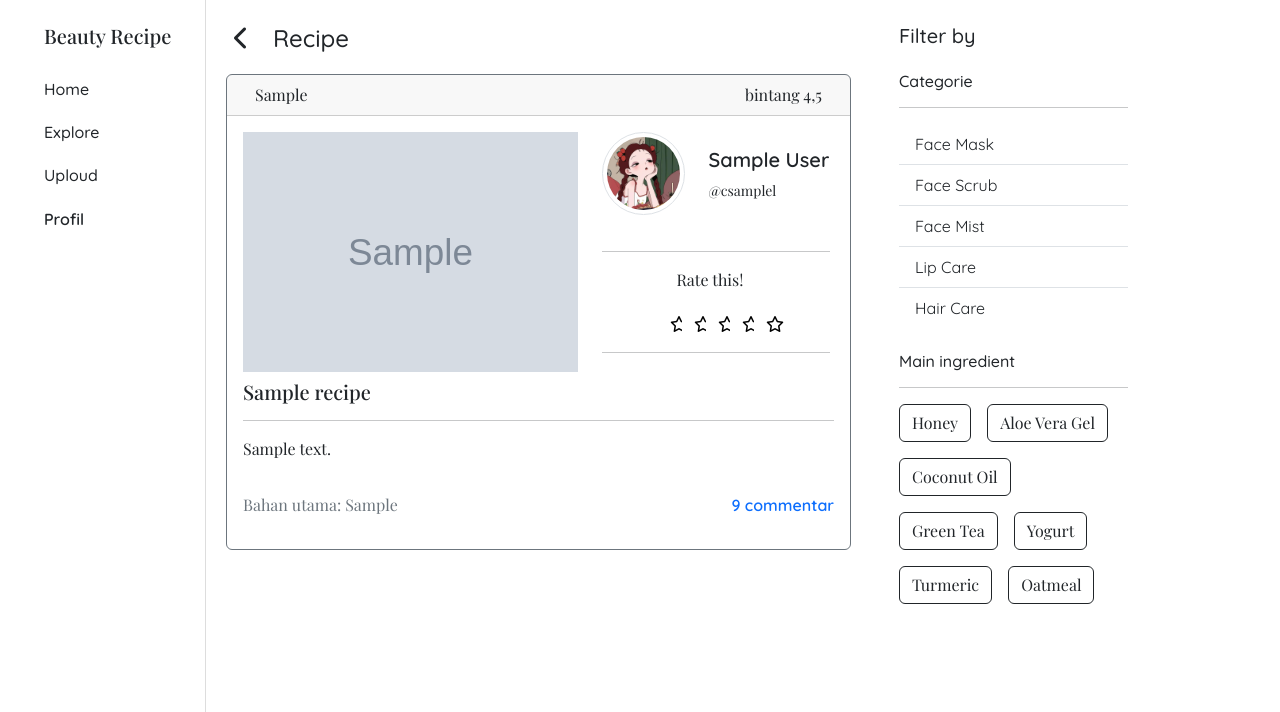
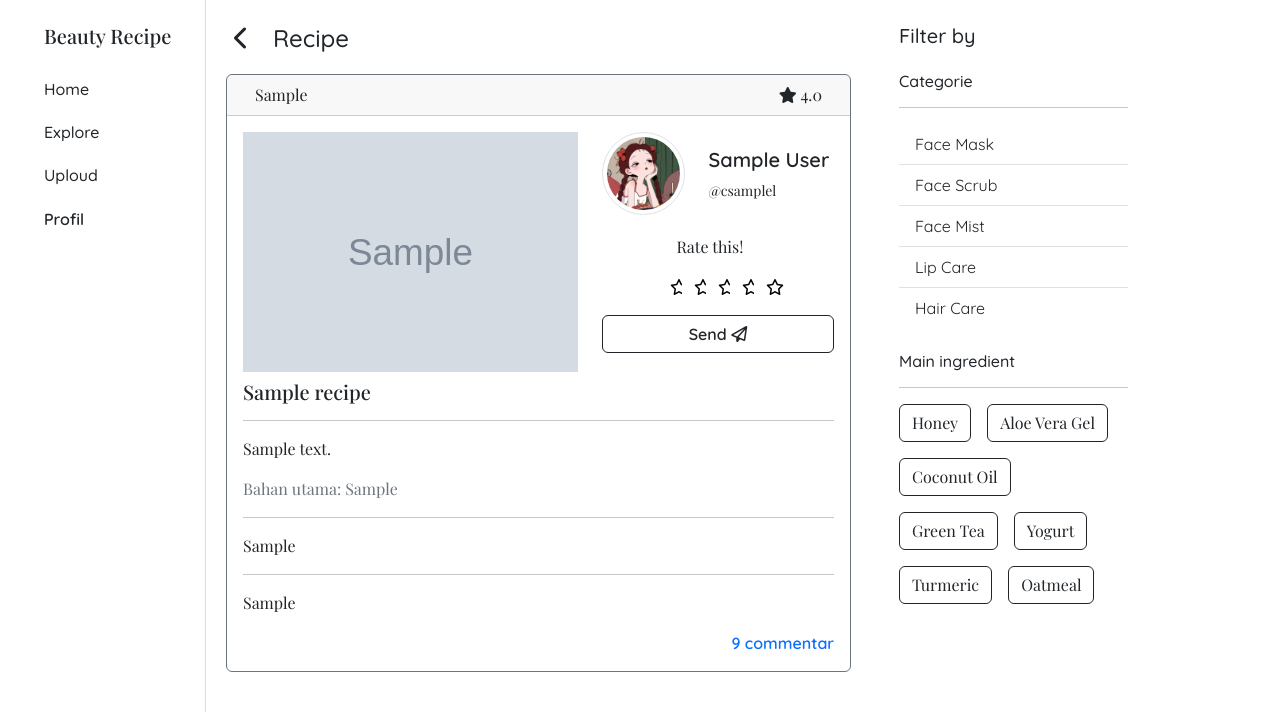
Before and after one commit to nikita74939/FinalProject, a PHP site: page /fullrecipe.php?lihat=1 in a window 1280 px wide. Shown: the top 712 px of the page. Run offline with PHP 8.4, Linux system fonts and the light colour scheme; the visitor is signed in with stand-in values (Sample User, id 1); tables that the repository leaves empty or names only in its code hold one stand-in row (values such as "Sample post"); grey boxes marked "Sample" are stand-in pictures; some libraries are stand-ins or nearby versions; some web fonts are replaced.

Commit message:
dikit lagi

```diff
--- a/fullrecipe.php
+++ b/fullrecipe.php
@@ -29,6 +29,18 @@ $sql = mysqli_query($conn, $query);
 $query_comment = "SELECT * FROM comments WHERE recipe_id = '$recipe_id';";
 $sql_comment = mysqli_query($conn, $query_comment);
 
+$count = 0;
+$rate = 0;
+
+$query_rate = "SELECT * FROM ratings WHERE recipe_id = '$recipe_id';";
+$sql_rate = mysqli_query($conn, $query_rate);
+while ($result4 = mysqli_fetch_assoc($sql_rate)) {
+    $rating = $result4['rating'];
+    $rate += $rating;
+    $count++;
+}
+$ratings = $rate / $count;
+$ratings = number_format($rating, 1);
 ?>
 <!DOCTYPE html>
 <html lang="en">
@@ -126,7 +138,13 @@ $sql_comment = mysqli_query($conn, $query_comment);
                                         <?php echo $result['category']; ?>
                                     </div>
                                     <div class="col-6 text-end">
-                                        bintang 4,5
+                                        <?php
+                                        if ($rating > 0) {
+                                            echo "<i class='fa-solid fa-star'></i> " . $ratings;
+                                        } else {
+                                            echo "not yet rated";
+                                        }
+                                        ?>
                                     </div>
                                 </div>
                             </div>
@@ -150,15 +168,15 @@ $sql_comment = mysqli_query($conn, $query_comment);
 
                                     </div>
                                     <div class="card mt-3" style="border: none">
-                                    <hr class="me-1">
-                                        <div class="row mt-0 mb-1 me-1 text-center">
+                                        <div class="row mt-0 mb-0 me-1 text-center">
                                             <p class="">Rate this!</p>
 
                                         </div>
 
-                                        <div class="row text-center mx-5 mb-0 justify-content-center">
+                                        <div class="row text-center mx-5 mb-3 justify-content-center">
                                             <button class="col-2 rate-button bg-white" data-rate="1">
-                                                <i class="fa-regular fa-star bg-white" style="display: inline-flex; border:none"></i>
+                                                <i class="fa-regular fa-star bg-white"
+                                                    style="display: inline-flex; border:none"></i>
                                             </button>
                                             <!-- Bintang 2 -->
                                             <button class="col-2 rate-button bg-white" data-rate="2">
@@ -178,17 +196,23 @@ $sql_comment = mysqli_query($conn, $query_comment);
                                             </button>
 
                                         </div>
-                                        <hr class="me-1">
+                                        <button class="btn btn-outline-dark"
+                                            style="font-family: 'Quicksand'; font-weight: 600">Send <i
+                                                class="fa-regular fa-paper-plane"></i></button>
                                     </div>
                                 </div>
                             </div>
                             <h5 class="card-title mt-2"><?php echo $result['title']; ?></h5>
                             <hr>
                             <p class="card-text"><?php echo $result['description']; ?></p>
+                            <p class="text-secondary">Bahan utama: <?php echo $result['main_ingredient']; ?></p>
+                            <hr>
+                            <?php echo $result['ingredient']; ?>
+                            <hr>
+                            <?php echo $result['step']; ?>
                             <div class="container p-0 pt-3">
                                 <div class="row">
                                     <div class="col-6">
-                                        <p class="text-secondary">Bahan utama: <?php echo $result['main_ingredient']; ?></p>
                                     </div>
                                     <div class="col-6 text-end">
                                         <a href="fullrecipe.php#commentar"
```
